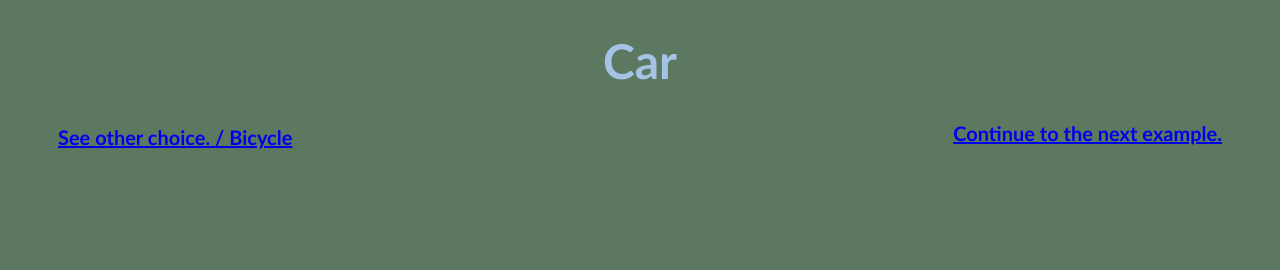
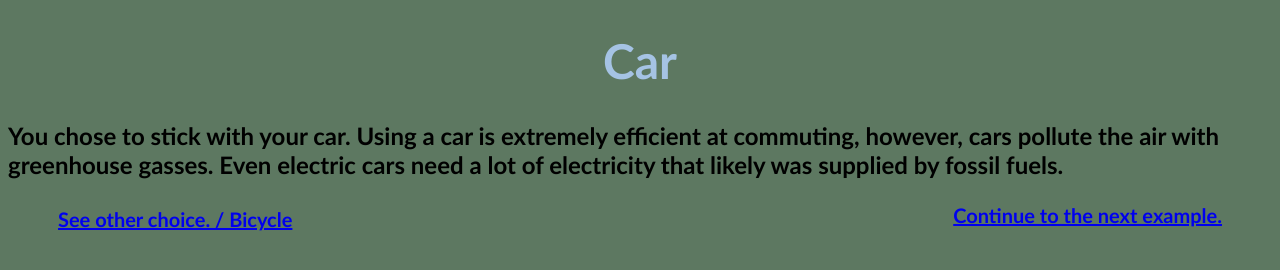
Before and after one commit to crouseucsc/Group13Project, a plain HTML site: page car/index.html in a window 1280 px wide. Drawn offline with Linux system fonts and the light colour scheme.

Commit message:
Update index.html

```diff
--- a/car/index.html
+++ b/car/index.html
@@ -9,6 +9,7 @@
 
 	<body>
 		<h1>Car</h1>
+		<p>You chose to stick with your car. Using a car is extremely efficient at commuting, however, cars pollute the air with greenhouse gasses. Even electric cars need a lot of electricity that likely was supplied by fossil fuels.</p>
 			<a class="left" href="../bicycle/index.html">See other choice. / Bicycle</a>
 			<a class="right" href="../electricVScoalandoil/electricVScoalandoil.html">Continue to the next example.</a>
 	</body>
```
